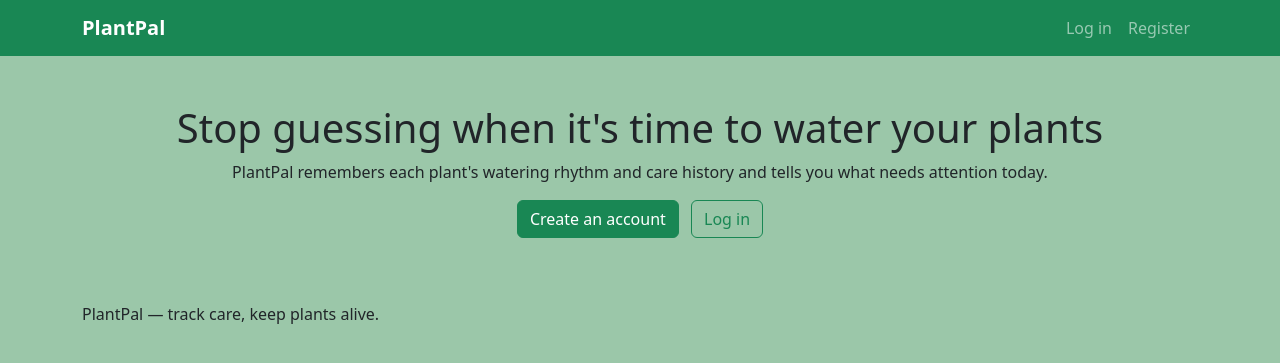
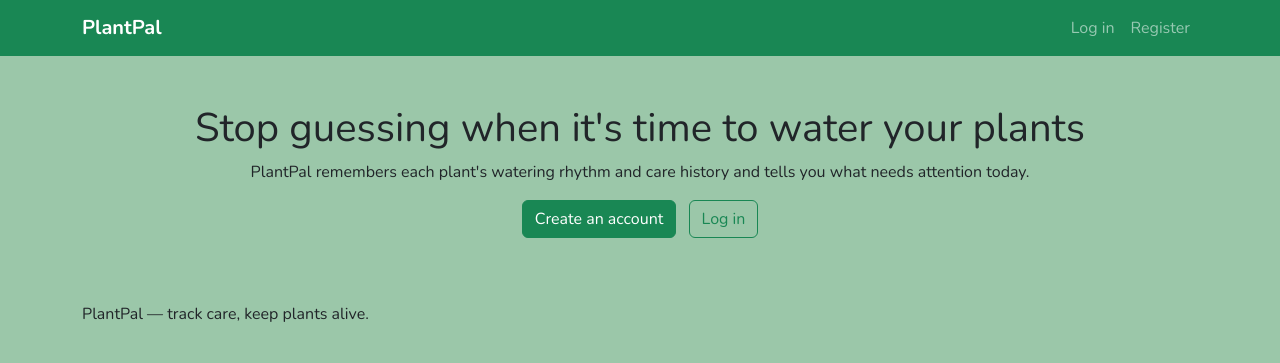
Before and after one commit to Blitzgeist-69/plantpal, a Django app: page / in a window 1280 px wide. Shown: the top 363 px of the page. Run offline with Django 4.2, Linux system fonts and the light colour scheme.

Commit message:
Add Nunito font

```diff
--- a/static/css/style.css
+++ b/static/css/style.css
@@ -1,4 +1,11 @@
+:root {
+  --bs-font-sans-serif: "Nunito", system-ui, -apple-system, "Segoe UI",
+    Roboto, "Helvetica Neue", Arial, sans-serif;
+  --bs-body-font-family: var(--bs-font-sans-serif);
+}
+
 body {
+    font-family: var(--bs-body-font-family);
     background-color: #9bc7a9;
 }
 
--- a/templates/base.html
+++ b/templates/base.html
@@ -1,18 +1,24 @@
 {% load static %}
-<!DOCTYPE html>
+<!doctype html>
 <html lang="en">
     <head>
-        <meta charset="UTF-8">
-        <meta name="viewport" content="width=device-width, initial-scale=1">
+        <meta charset="UTF-8" />
+        <meta name="viewport" content="width=device-width, initial-scale=1" />
         <title>{% block title %}PlantPal{% endblock %}</title>
-        <link rel="icon" type="image/svg+xml" href="{% static 'favicon/favicon.svg' %}">
+        <link rel="icon" type="image/svg+xml" href="{% static 'favicon/favicon.svg' %}" />
+        <link rel="preconnect" href="https://fonts.googleapis.com" />
+        <link rel="preconnect" href="https://fonts.gstatic.com" crossorigin />
+        <link
+            href="https://fonts.googleapis.com/css2?family=Nunito:wght@400;600;700&display=swap"
+            rel="stylesheet"
+        />
         <link
             href="https://cdn.jsdelivr.net/npm/bootstrap@5.3.8/dist/css/bootstrap.min.css"
             rel="stylesheet"
             integrity="sha384-sRIl4kxILFvY47J16cr9ZwB07vP4J8+LH7qKQnuqkuIAvNWLzeN8tE5YBujZqJLB"
             crossorigin="anonymous"
-        >
-        <link rel="stylesheet" href="{% static 'css/style.css' %}">
+        />
+        <link rel="stylesheet" href="{% static 'css/style.css' %}" />
     </head>
     <body>
         <header>
@@ -34,13 +40,19 @@
                         <ul class="navbar-nav me-auto">
                             {% if user.is_authenticated %}
                             <li class="nav-item">
-                                    <a class="nav-link" href="{% url 'plants:dashboard' %}">Dashboard</a>
+                                <a class="nav-link" href="{% url 'plants:dashboard' %}"
+                                    >Dashboard</a
+                                >
                             </li>
                             <li class="nav-item">
-                                    <a class="nav-link" href="{% url 'plants:plant_list' %}">My Plants</a>
+                                <a class="nav-link" href="{% url 'plants:plant_list' %}"
+                                    >My Plants</a
+                                >
                             </li>
                             <li class="nav-item">
-                                    <a class="nav-link" href="{% url 'plants:plant_create' %}">Add Plant</a>
+                                <a class="nav-link" href="{% url 'plants:plant_create' %}"
+                                    >Add Plant</a
+                                >
                             </li>
                             {% endif %}
                         </ul>
@@ -72,16 +84,17 @@
         </header>
 
         <main class="container py-4">
-            {% if messages %}
-                {% for message in messages %}
+            {% if messages %} {% for message in messages %}
             <div class="alert alert-{{ message.tags }} alert-dismissible fade show" role="alert">
                 {{ message }}
-                        <button type="button" class="btn-close" data-bs-dismiss="alert" aria-label="Close"></button>
+                <button
+                    type="button"
+                    class="btn-close"
+                    data-bs-dismiss="alert"
+                    aria-label="Close"
+                ></button>
             </div>
-                {% endfor %}
-            {% endif %}
-
-            {% block content %}{% endblock %}
+            {% endfor %} {% endif %} {% block content %}{% endblock %}
         </main>
 
         <footer class="container py-3">
--- a/templates/home.html
+++ b/templates/home.html
@@ -1,6 +1,6 @@
 {% extends "base.html" %}
 
-{% block title %}PlantPal - keep your houseplants alive{% endblock %}
+{% block title %}PlantPal - keep plants alive{% endblock %}
 
 {% block content %}
 <section class="py-4 text-center">
```
Also changed, not shown: README.md. Lines whose indentation alone changed are shown as unchanged.
